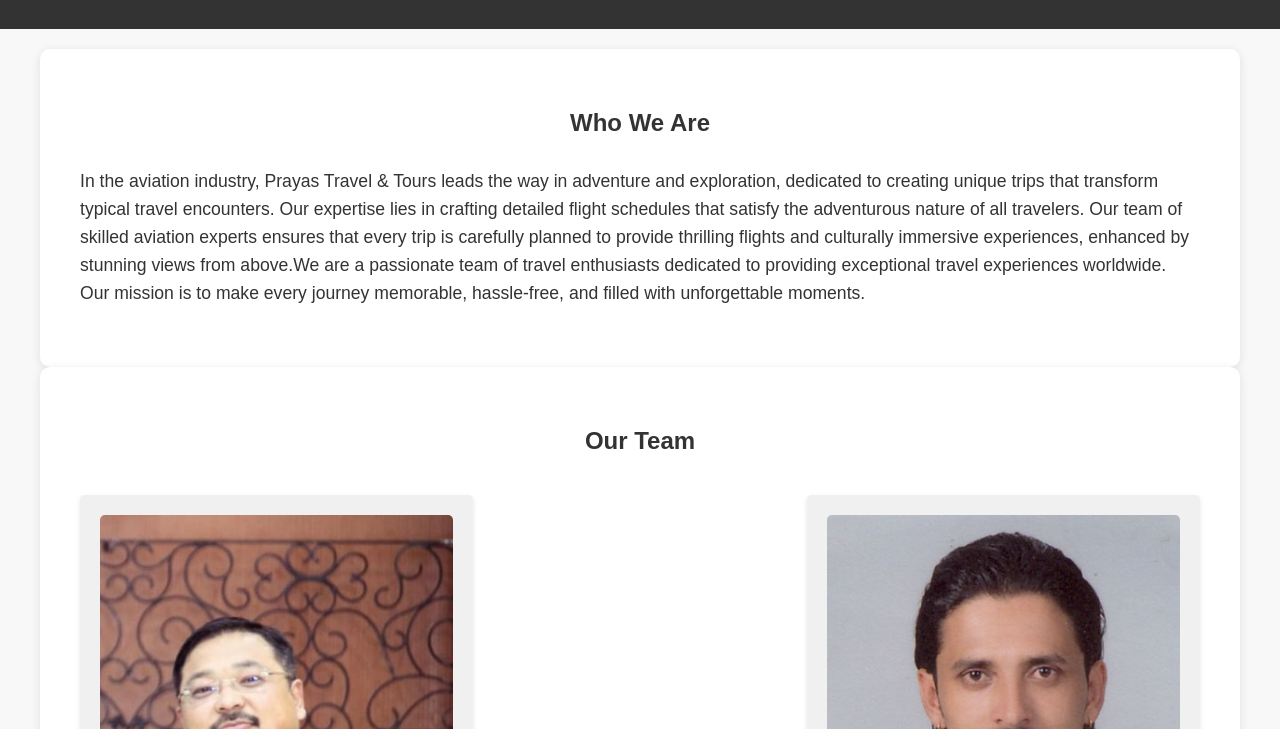
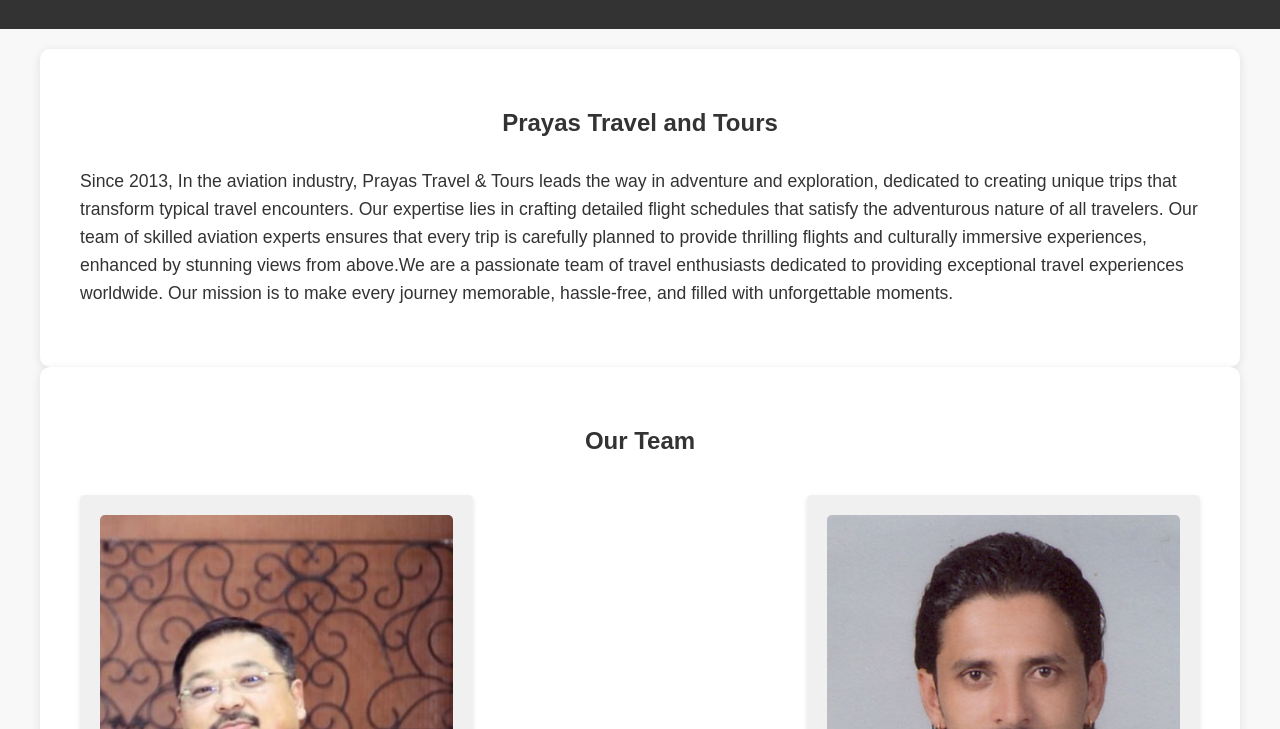
Before and after one commit to SwoyamShrestha/finalwebsite.html, a plain HTML site: page about.html in a window 1280 px wide. Shown: the part 71-800 px from the top of the page. Drawn offline with Linux system fonts and the light colour scheme.

Commit message:
changes in heading and body about.html

```diff
--- a/about.html
+++ b/about.html
@@ -86,8 +86,8 @@
   </header>
   <div class="container">
     <div class="about-section">
-      <h2>Who We Are</h2>
-      <p>In the aviation industry, Prayas Travel & Tours leads
+      <h2>Prayas Travel and Tours</h2>
+      <p>Since 2013, In the aviation industry, Prayas Travel & Tours leads
         the way in adventure and exploration, dedicated to
         creating unique trips that transform typical travel
         encounters. Our expertise lies in crafting detailed
```
